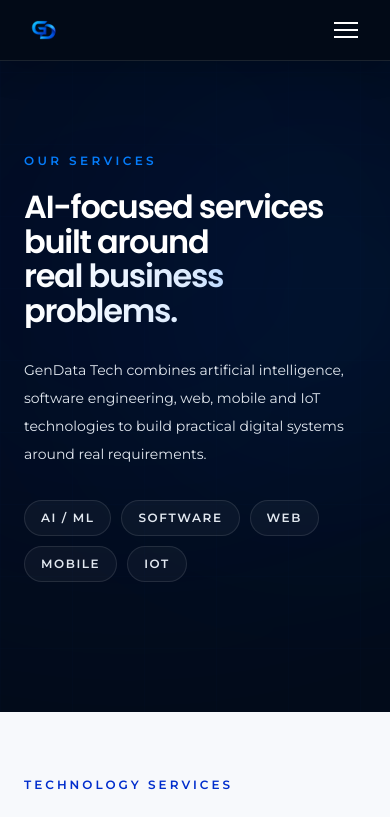
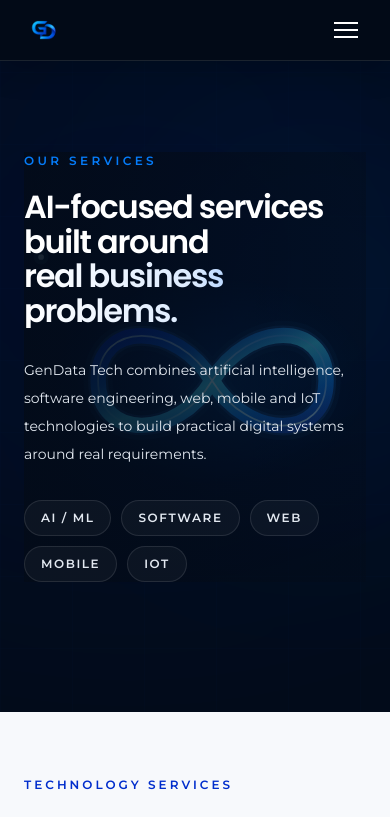
Before and after one commit to aravinthk1504/gendata-techv2, a Next.js app: page /de/services in a window 390 px wide. Shown: the top 817 px of the page. Built offline with nearby package versions, Linux system fonts and the light colour scheme.

Commit message:
Match Services infinity hero size and mobile background layout to Home

```diff
--- a/src/components/migrated/Services.jsx
+++ b/src/components/migrated/Services.jsx
@@ -408,10 +408,10 @@ function Services() {
           />
 
           <div className="relative mx-auto flex w-full max-w-[1400px] items-center py-6 sm:py-8 lg:min-h-[410px] lg:py-8">
-            <div className="grid w-full min-w-0 items-center gap-10 lg:grid-cols-[1.08fr_0.92fr] lg:gap-10">
-              {/* HERO LEFT */}
+            <div className="relative isolate grid w-full min-w-0 items-center gap-10 lg:grid-cols-[1.08fr_0.92fr] lg:gap-10">
+              {/* HERO LEFT: keep copy readable above the subtle mobile ribbon. */}
 
-              <div>
+              <div className="relative z-20 min-w-0">
                 <motion.p
                   initial={{
                     opacity: 1,
@@ -526,16 +526,15 @@ function Services() {
                 </motion.div>
               </div>
 
-              {/* Shared infinity ribbon previously used on Home:
-                  lightweight SVG with an in-view cyan highlight. */}
-              <motion.div
-                initial={{ opacity: 1, scale: 0.96 }}
-                animate={heroInView ? { opacity: 1, scale: 1 } : { opacity: 1, scale: 0.96 }}
-                transition={{ duration: 0.7, delay: 0.16 }}
-                className="relative mx-auto hidden h-[340px] w-full max-w-[430px] items-center justify-center lg:flex lg:justify-self-center"
-              >
-                <InfinityVisual />
-              </motion.div>
+              {/* Exactly the Home hero's 570px infinity ribbon sizing. On mobile,
+                  render it behind the text, without a separate visual block. */}
+              <div className="pointer-events-none absolute inset-x-0 top-[105px] z-0 flex justify-center overflow-visible sm:top-[125px] lg:relative lg:inset-auto lg:z-auto lg:block lg:justify-self-end">
+                <div className="w-[112%] max-w-[520px] translate-x-[5%] opacity-65 sm:w-[90%] sm:max-w-[590px] sm:translate-x-[8%] lg:w-full lg:max-w-[570px] lg:translate-x-0 lg:opacity-100">
+                  <InfinityVisual />
+                </div>
+              </div>
+              {/* Keep service text and tags legible over the mobile ribbon. */}
+              <div aria-hidden="true" className="pointer-events-none absolute inset-0 z-10 bg-gradient-to-r from-[#030b18]/85 via-[#030b18]/65 to-[#030b18]/40 lg:hidden" />
             </div>
           </div>
         </section>
```
